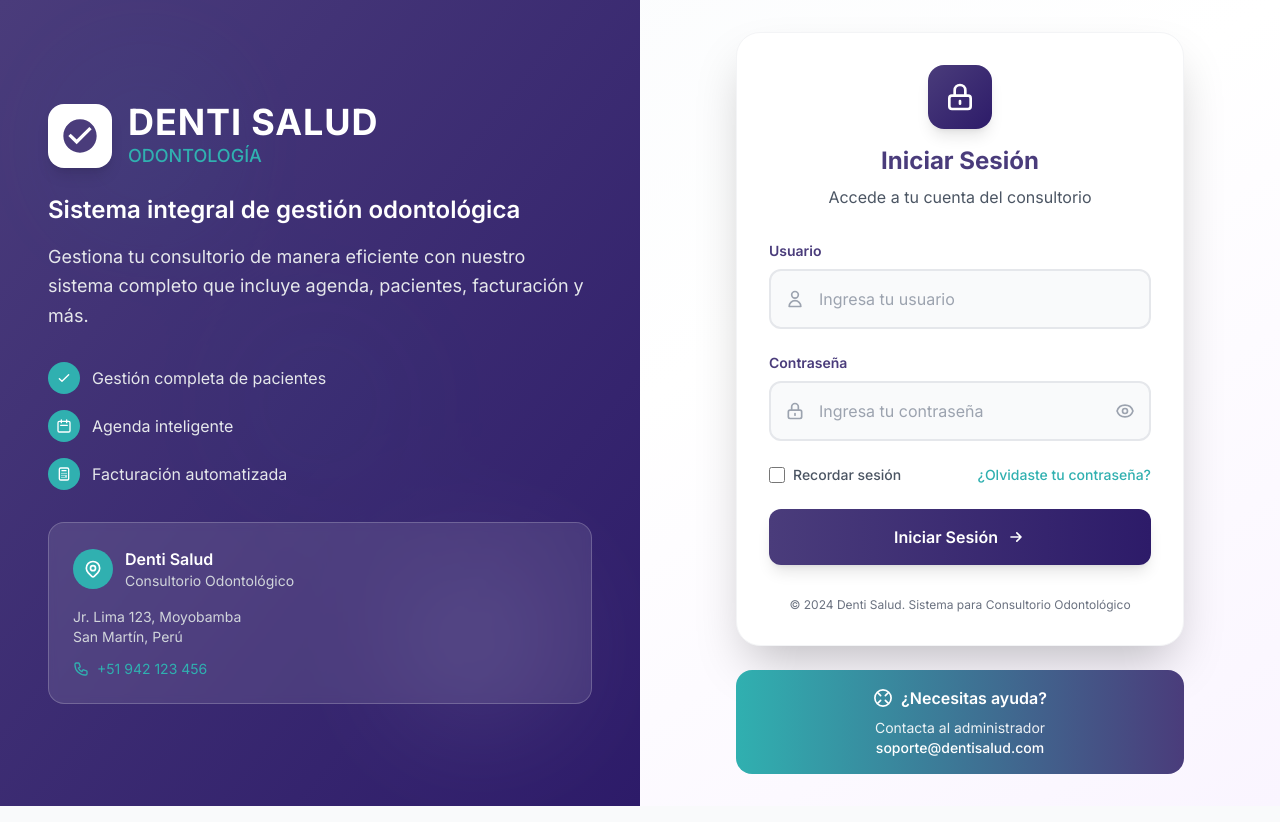
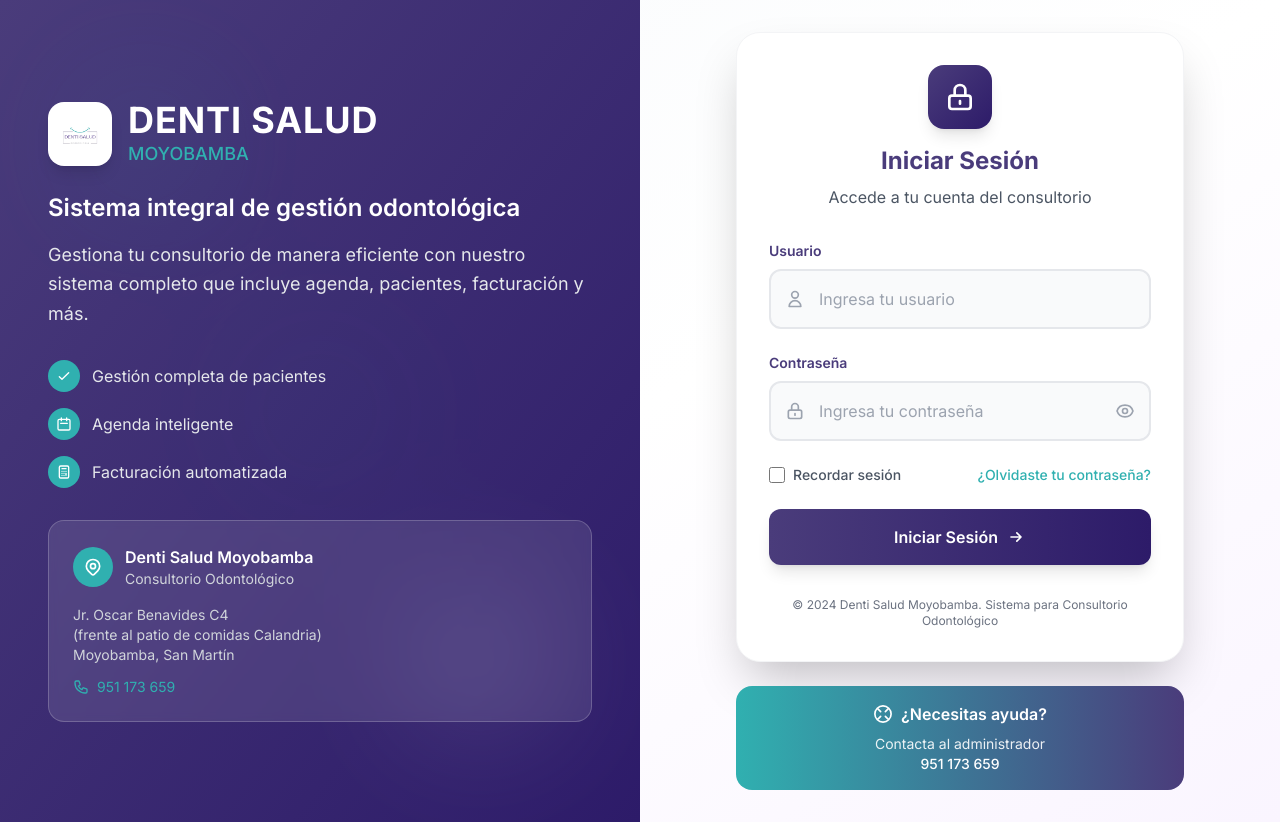
Before and after one commit to dentisaludmoyobamba-creator/SISTEMA_DOCTOR_CONSULTORIO, a React (Create React App) app: page /login in a window 1280 px wide. Built offline with nearby package versions, Linux system fonts and the light colour scheme; the HTML template or start-up script is replaced by a standard one.

Commit message:
Login edit

```diff
--- a/src/components/Login.jsx
+++ b/src/components/Login.jsx
@@ -34,7 +34,7 @@ const Login = ({ onLogin }) => {
             `${result.user.doctor_info.nombres} ${result.user.doctor_info.apellidos}` :
             result.user.username,
           usuario: result.user.username,
-          consultorio: 'Denti Salud',
+          consultorio: 'Denti Salud Moyobamba',
           userData: result.user
         });
       } else {
@@ -65,13 +65,11 @@ const Login = ({ onLogin }) => {
             {/* Logo mejorado */}
             <div className="flex items-center space-x-4 mb-6">
               <div className="w-16 h-16 bg-white rounded-2xl flex items-center justify-center shadow-lg">
-                <svg className="w-10 h-10 text-[#4A3C7B]" fill="currentColor" viewBox="0 0 24 24">
-                  <path d="M12 2C6.48 2 2 6.48 2 12s4.48 10 10 10 10-4.48 10-10S17.52 2 12 2zm-2 15l-5-5 1.41-1.41L10 14.17l7.59-7.59L19 8l-9 9z"/>
-                </svg>
+                <img src="/dentisalud.jpg" alt="Denti Salud" className="w-12 h-12 rounded-lg" />
               </div>
               <div>
                 <h1 className="text-4xl font-bold tracking-wide">DENTI SALUD</h1>
-                <p className="text-lg text-[#30B0B0] font-medium">ODONTOLOGÍA</p>
+                <p className="text-lg text-[#30B0B0] font-medium">MOYOBAMBA</p>
               </div>
             </div>
 
@@ -124,19 +122,20 @@ const Login = ({ onLogin }) => {
                 </svg>
               </div>
               <div>
-                <h3 className="font-semibold text-white">Denti Salud</h3>
+                <h3 className="font-semibold text-white">Denti Salud Moyobamba</h3>
                 <p className="text-sm text-gray-300">Consultorio Odontológico</p>
               </div>
             </div>
             <p className="text-sm text-gray-300 mb-3">
-              Jr. Lima 123, Moyobamba<br/>
-              San Martín, Perú
+              Jr. Oscar Benavides C4<br/>
+              (frente al patio de comidas Calandria)<br/>
+              Moyobamba, San Martín
             </p>
             <div className="flex items-center text-sm text-[#30B0B0]">
               <svg className="w-4 h-4 mr-2" fill="none" stroke="currentColor" viewBox="0 0 24 24">
                 <path strokeLinecap="round" strokeLinejoin="round" strokeWidth={2} d="M3 5a2 2 0 012-2h3.28a1 1 0 01.948.684l1.498 4.493a1 1 0 01-.502 1.21l-2.257 1.13a11.042 11.042 0 005.516 5.516l1.13-2.257a1 1 0 011.21-.502l4.493 1.498a1 1 0 01.684.949V19a2 2 0 01-2 2h-1C9.716 21 3 14.284 3 6V5z" />
               </svg>
-              <span>+51 942 123 456</span>
+              <span>951 173 659</span>
             </div>
           </div>
         </div>
@@ -148,14 +147,12 @@ const Login = ({ onLogin }) => {
           {/* Logo para móviles */}
           <div className="lg:hidden text-center mb-8">
             <div className="flex items-center justify-center space-x-3 mb-4">
-              <div className="w-12 h-12 bg-[#4A3C7B] rounded-xl flex items-center justify-center shadow-lg">
-                <svg className="w-7 h-7 text-white" fill="currentColor" viewBox="0 0 24 24">
-                  <path d="M12 2C6.48 2 2 6.48 2 12s4.48 10 10 10 10-4.48 10-10S17.52 2 12 2zm-2 15l-5-5 1.41-1.41L10 14.17l7.59-7.59L19 8l-9 9z"/>
-                </svg>
+              <div className="w-12 h-12 bg-white rounded-xl flex items-center justify-center shadow-lg">
+                <img src="/dentisalud.jpg" alt="Denti Salud" className="w-10 h-10 rounded-lg" />
               </div>
               <div>
                 <h1 className="text-2xl font-bold text-[#4A3C7B]">DENTI SALUD</h1>
-                <p className="text-sm text-[#30B0B0] font-medium">ODONTOLOGÍA</p>
+                <p className="text-sm text-[#30B0B0] font-medium">MOYOBAMBA</p>
               </div>
             </div>
             <p className="text-gray-600">Sistema de gestión odontológica</p>
@@ -297,7 +294,7 @@ const Login = ({ onLogin }) => {
             {/* Información adicional */}
             <div className="mt-8 text-center">
               <p className="text-xs text-gray-500">
-                © 2024 Denti Salud. Sistema para Consultorio Odontológico
+                © 2024 Denti Salud Moyobamba. Sistema para Consultorio Odontológico
               </p>
             </div>
           </div>
@@ -312,7 +309,7 @@ const Login = ({ onLogin }) => {
                 <span className="font-semibold">¿Necesitas ayuda?</span>
               </div>
               <p className="text-sm opacity-90">Contacta al administrador</p>
-              <p className="font-medium text-sm">soporte@dentisalud.com</p>
+              <p className="font-medium text-sm">951 173 659</p>
             </div>
           </div>
         </div>
```
